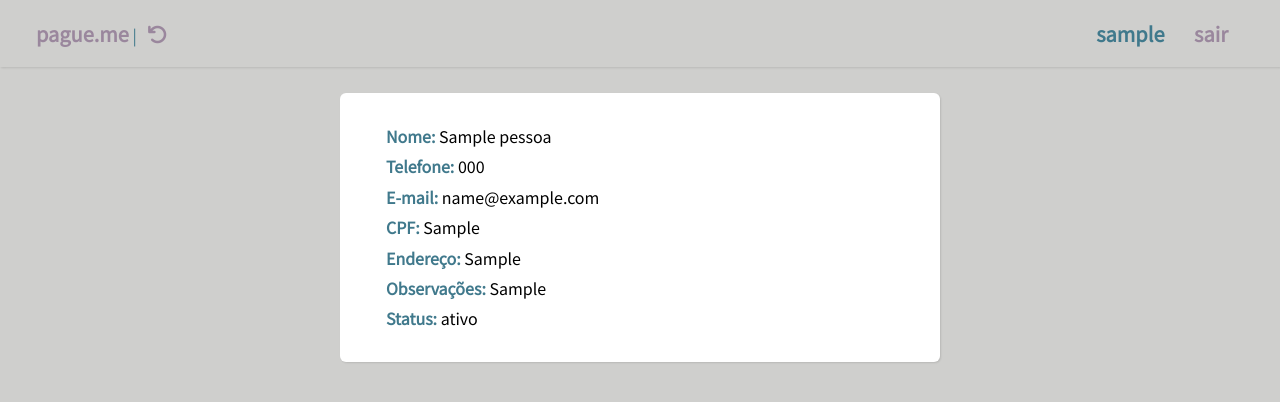
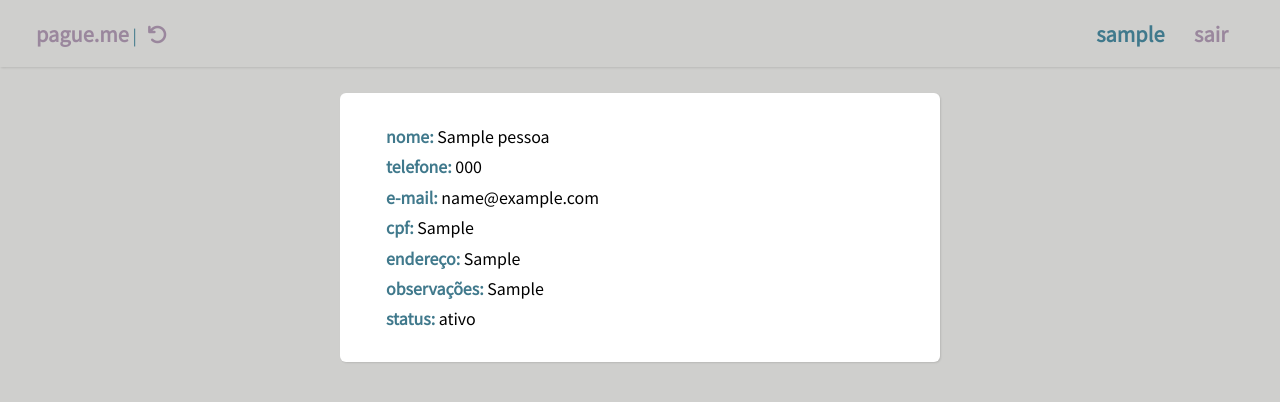
Before and after one commit to alpdias/pague.me, a Django app: page /people/1 in a window 1280 px wide. Shown: the top 402 px of the page. Run offline with Django 3.2, Linux system fonts and the light colour scheme; a user stored in the database is signed in; tables that the repository leaves empty hold one stand-in row (values such as "Sample post"); parts of the project's set-up code (start-up, migrations or seed data) failed here and were passed over; some libraries are stand-ins or nearby versions.

Commit message:
Update people.html

```diff
--- a/app/templates/app/people.html
+++ b/app/templates/app/people.html
@@ -23,13 +23,13 @@ Criado em 10/2020
     </div>
     <div class="lista-itens">
         <ul>
-            <li><span class="lista-itens__titulo">Nome:&nbsp;</span>{{ pessoa.nome}}</li>
-            <li><span class="lista-itens__titulo">Telefone:&nbsp;</span>{{ pessoa.telefone }}</li>
-            <li><span class="lista-itens__titulo">E-mail:&nbsp;</span>{{ pessoa.email }}</li>
-            <li><span class="lista-itens__titulo">CPF:&nbsp;</span>{{ pessoa.cpf }}</li>
-            <li><span class="lista-itens__titulo">Endereço:&nbsp;</span>{{ pessoa.endereco }}</li>
-            <li><span class="lista-itens__titulo">Observações:&nbsp;</span>{{ pessoa.observacao }}</li>
-            <li><span class="lista-itens__titulo">Status:&nbsp;</span>{{ pessoa.status }}</li>
+            <li><span class="lista-itens__titulo">nome:&nbsp;</span>{{ pessoa.nome}}</li>
+            <li><span class="lista-itens__titulo">telefone:&nbsp;</span>{{ pessoa.telefone }}</li>
+            <li><span class="lista-itens__titulo">e-mail:&nbsp;</span>{{ pessoa.email }}</li>
+            <li><span class="lista-itens__titulo">cpf:&nbsp;</span>{{ pessoa.cpf }}</li>
+            <li><span class="lista-itens__titulo">endereço:&nbsp;</span>{{ pessoa.endereco }}</li>
+            <li><span class="lista-itens__titulo">observações:&nbsp;</span>{{ pessoa.observacao }}</li>
+            <li><span class="lista-itens__titulo">status:&nbsp;</span>{{ pessoa.status }}</li>
         </ul>
     </div>
 </main>
```
